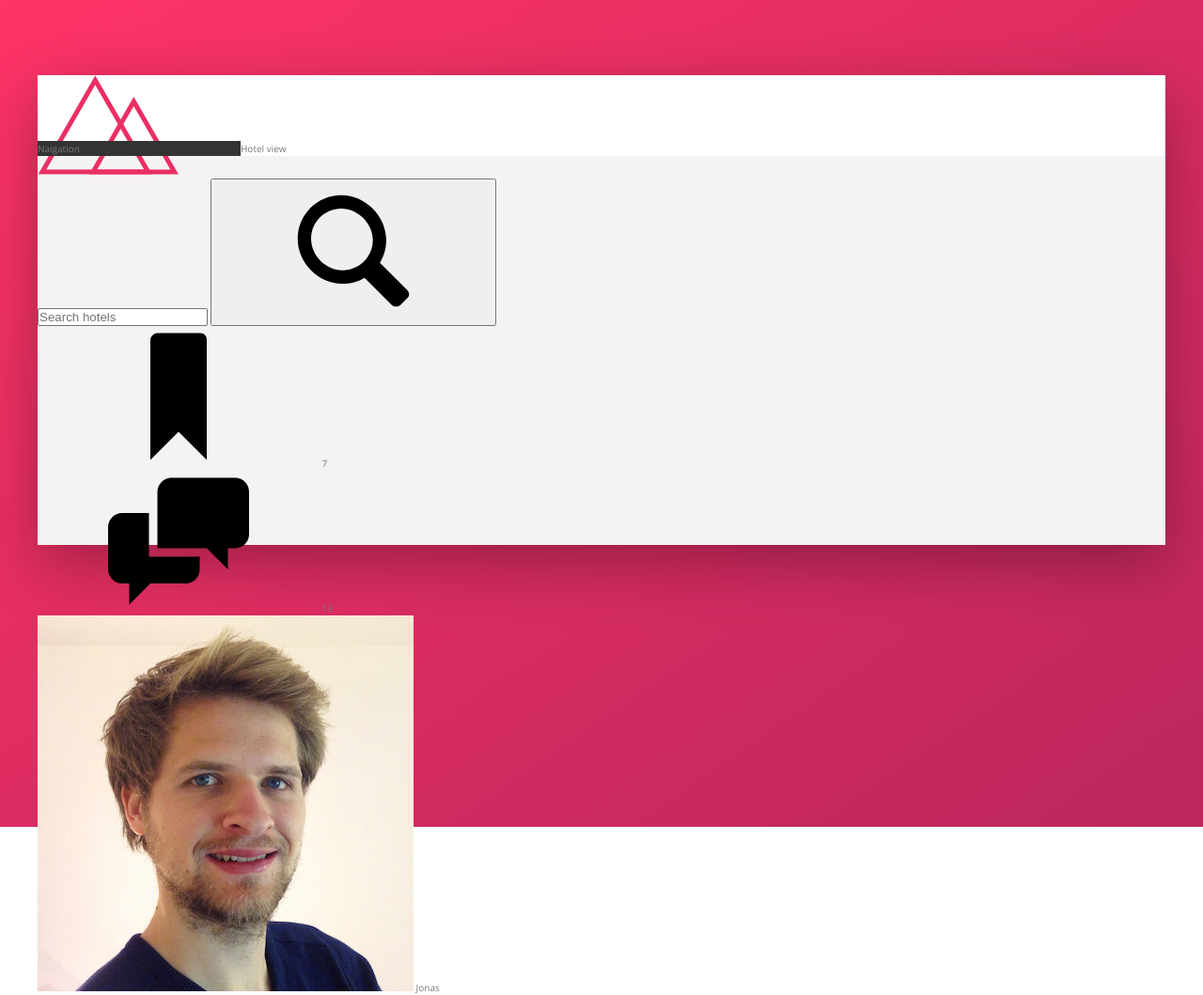
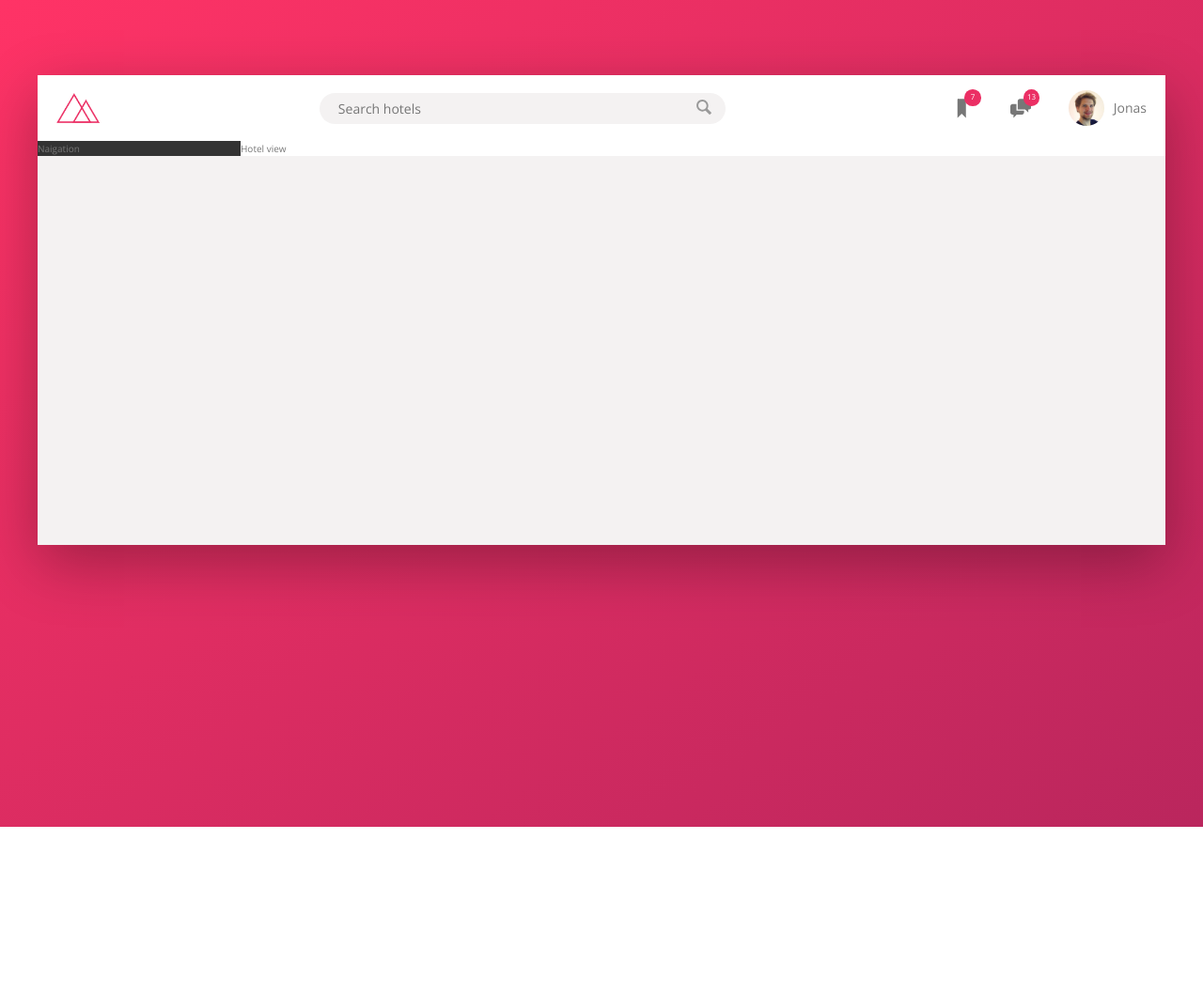
Before and after one commit to Benneee/Trillo, a website: page index.html in a window 1280 px wide. Shown: the whole page at 94% size. After the commit the page ends 880 px from the top, so only its background shows below. Drawn offline with nearby package versions, Linux system fonts and the light colour scheme.

Commit message:
Completed the header

```diff
--- a/sass/_components.scss
+++ b/sass/_components.scss
@@ -0,0 +1,115 @@
+// LOGO
+.logo {
+  height: 3.25rem;
+  margin-left: 2rem;
+}
+
+// SEARCH
+.search {
+  flex: 0 0 40%;
+
+  display: flex;
+  align-items: center;
+  justify-content: center;
+
+  &__input {
+    font-family: inherit;
+    font-size: inherit;
+    background-color: var(--color-grey-light-2);
+    border: none;
+    color: inherit;
+    padding: 0.7rem 2rem;
+    border-radius: 100px;
+    width: 90%;
+    transition: all 0.2s;
+    margin-right: -3.25rem;
+
+    &:focus {
+      outline: none;
+      width: 100%;
+      background-color: var(--color-grey-light-3);
+    }
+
+    &::--webkit-input-placeholder {
+      font-weight: 100;
+      color: var(--color-grey-light-1);
+    }
+  }
+
+  &__input:focus + &__button {
+    background-color: var(--color-grey-light-3);
+  }
+
+  &__button {
+    border: none;
+    background-color: var(--color-grey-light-2);
+
+    &:focus {
+      outline: none;
+    }
+
+    &:active {
+      transform: translateY(2px);
+    }
+  }
+
+  &__icon {
+    height: 2rem;
+    width: 2rem;
+    // This changes the color of the svg
+    fill: var(--color-grey-dark-3);
+  }
+}
+
+// USER NAVIGATION
+.user-nav {
+  align-self: stretch;
+
+  display: flex;
+  align-items: center;
+
+  & > *:hover {
+    background-color: var(--color-grey-light-2);
+  }
+
+  & > * {
+    padding: 0 2rem;
+    cursor: pointer;
+    height: 100%;
+
+    display: flex;
+    align-items: center;
+  }
+
+  &__icon-box {
+    position: relative;
+  }
+
+  &__icon {
+    height: 2.25rem;
+    width: 2.25rem;
+    fill: var(--color-grey-dark-2);
+  }
+
+  &__notification {
+    font-size: 0.8rem;
+    height: 1.75rem;
+    width: 1.75rem;
+    border-radius: 50%;
+    background-color: var(--color-primary);
+    color: #fff;
+    position: absolute;
+    top: 1.5rem;
+    right: 1.1rem;
+
+    display: flex;
+    justify-content: center;
+    align-items: center;
+  }
+
+  &__user-photo {
+    height: 3.75rem;
+    border-radius: 50%;
+    margin-right: 1rem;
+  }
+}
--- a/sass/_layout.scss
+++ b/sass/_layout.scss
@@ -11,6 +11,11 @@
   height: 7rem;
   background-color: #fff;
   border-bottom: var(--color-grey-light-2);
+  font-size: 1.4rem;
+
+  display: flex;
+  justify-content: space-between;
+  align-items: center;
 }
 
 .content {
```
Also changed, not shown: css/style.css.
